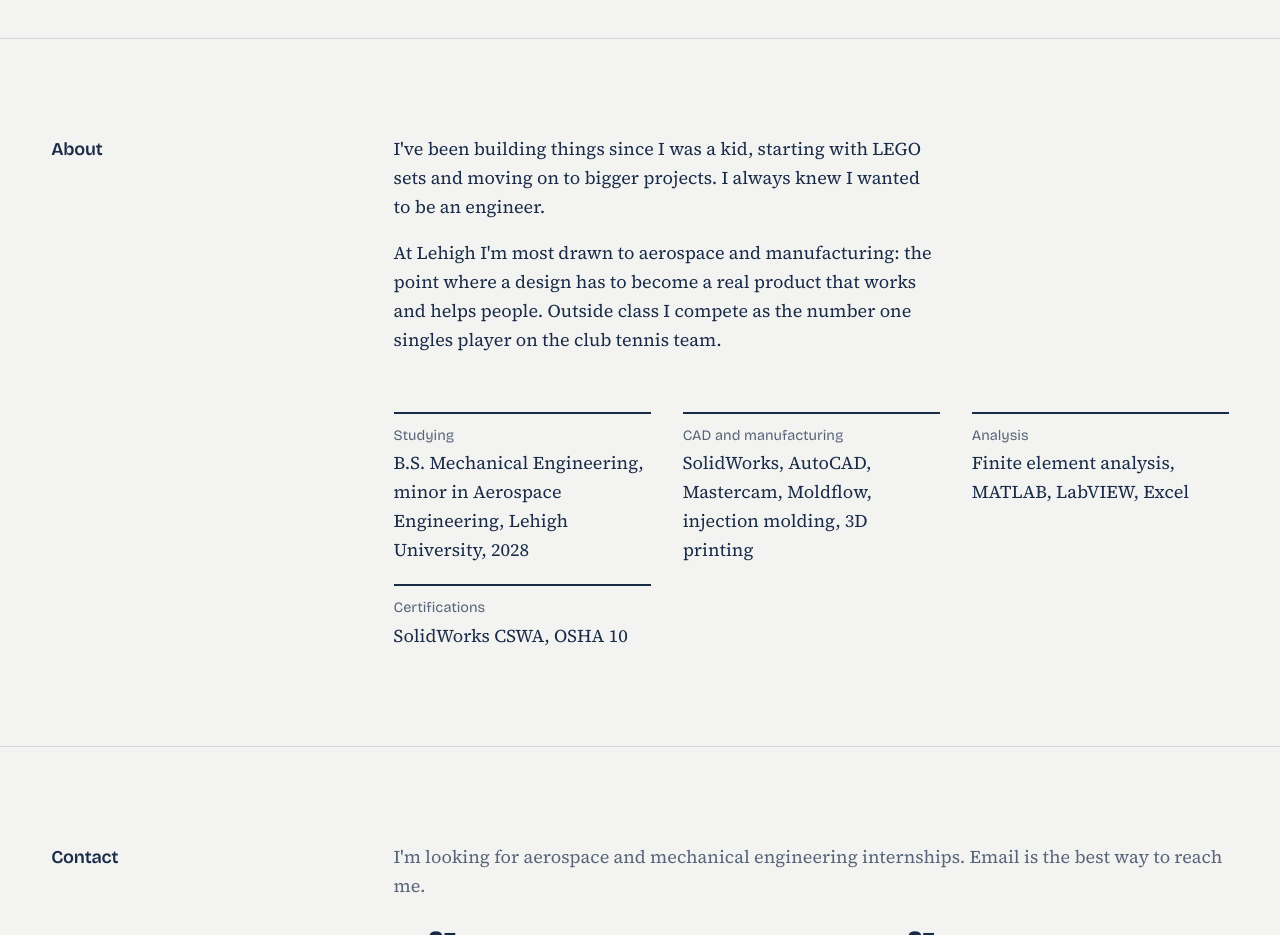
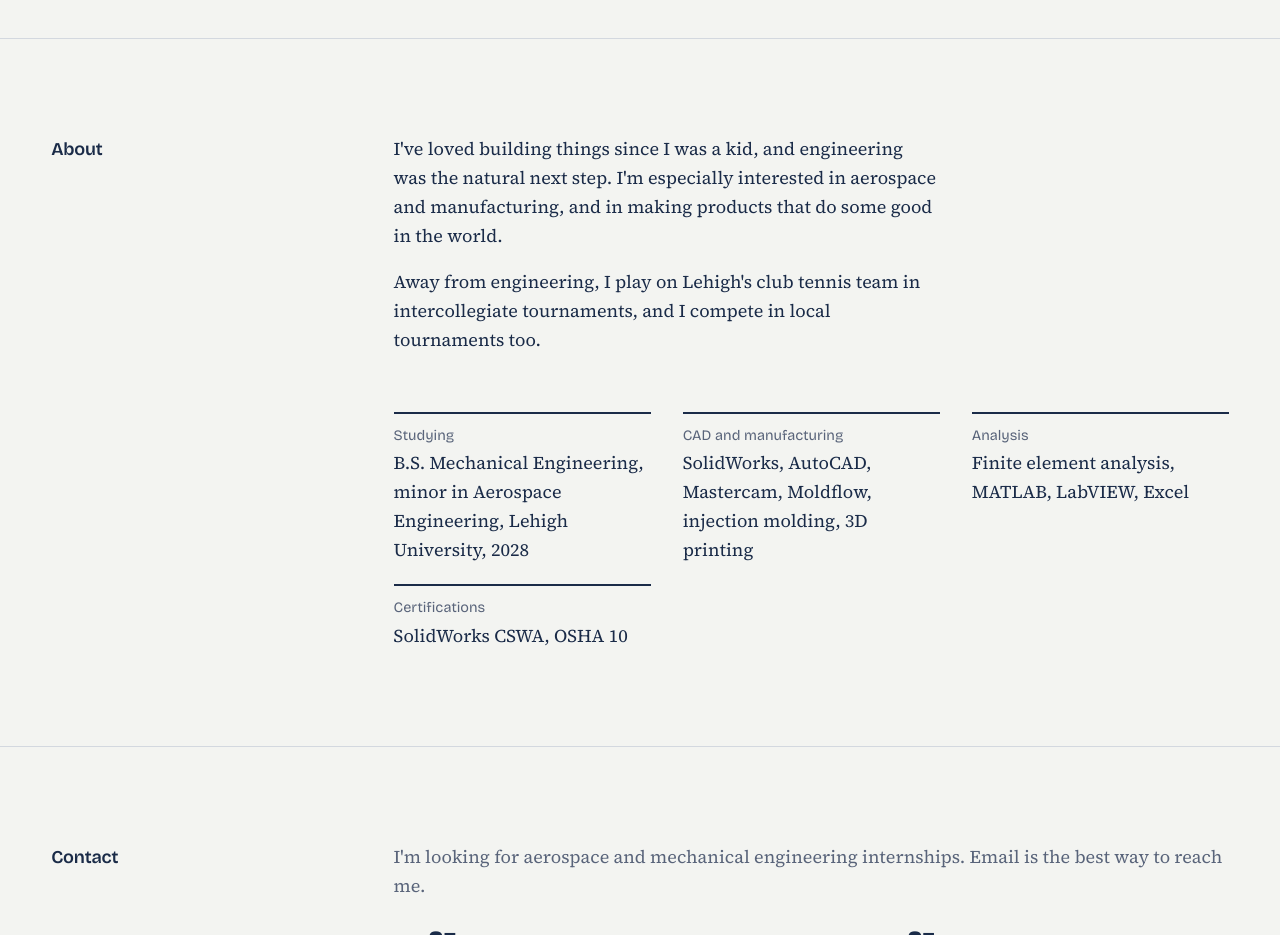
Before and after one commit to cjherman16/cjherman16.github.io, a plain HTML site: page index.html in a window 1280 px wide. Shown: the part 5040-5975 px from the top of the page. Drawn offline with nearby package versions, Linux system fonts and the light colour scheme.

Commit message:
Update About section
Co-Authored-By: Claude Opus 5.5 <noreply@anthropic.com>
Claude-Session: https://claude.ai/code/session_01Hi9Y9QL7hpsvvWWtWZmxuF

```diff
--- a/index.html
+++ b/index.html
@@ -216,8 +216,8 @@
     <section class="about" id="about" aria-labelledby="about-heading">
       <h2 id="about-heading">About</h2>
       <div class="about-body">
-        <p>I've been building things since I was a kid, starting with LEGO sets and moving on to bigger projects. I always knew I wanted to be an engineer.</p>
-        <p>At Lehigh I'm most drawn to aerospace and manufacturing: the point where a design has to become a real product that works and helps people. Outside class I compete as the number one singles player on the club tennis team.</p>
+        <p>I've loved building things since I was a kid, and engineering was the natural next step. I'm especially interested in aerospace and manufacturing, and in making products that do some good in the world.</p>
+        <p>Away from engineering, I play on Lehigh's club tennis team in intercollegiate tournaments, and I compete in local tournaments too.</p>
       </div>
       <dl class="facts">
         <div><dt>Studying</dt><dd>B.S. Mechanical Engineering, minor in Aerospace Engineering, Lehigh University, 2028</dd></div>
```
